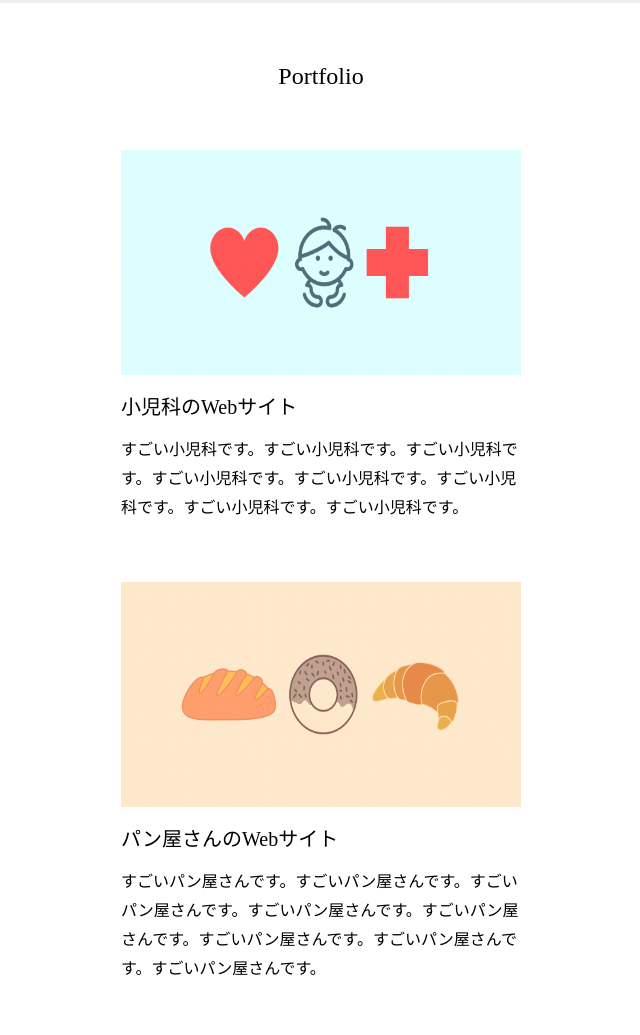
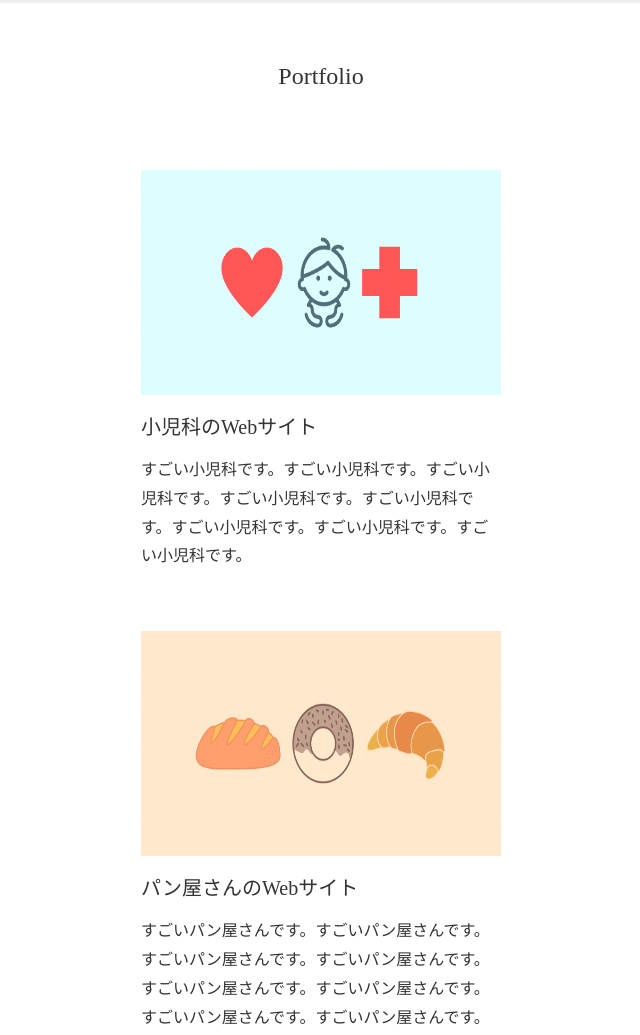
Before and after one commit to yokaron/yokaron.github.io, a plain HTML site: page index.html in a window 1280 px wide. Shown: the part 181-1216 px from the top of the page, without its empty margins (319-959 px from the left). Drawn offline with Linux system fonts and the light colour scheme.

Commit message:
Add files via upload

```diff
--- a/css/style.css
+++ b/css/style.css
@@ -2,6 +2,7 @@
 
 body {
   margin: 0;
+  color: #333;
 }
 
 img {
@@ -19,6 +20,19 @@ h1, h2 {
 .container {
   width: 400px;
   margin: 0 auto;
+}
+
+section {
+  padding: 20px;
+}
+
+main section a {
+  text-decoration: none;
+  color: #333;
+}
+
+main section:hover {
+  background-color: #eeeeee;
 }
 
 /* header */
@@ -75,7 +89,7 @@ main p {
 }
 
 main section + section {
-  margin-top: 60px;
+  margin-top: 20px;
 }
 
 /* footer */
--- a/index.html
+++ b/index.html
@@ -52,19 +52,21 @@
     <div class="container">
       <h1>Portfolio</h1>
       <section>
+        <a href="#">
           <img
             src="img/pediatrics.png"
             alt="小児科のウェブサイト"
-          width="400"
+            width="360"
             height="225">
           <h2>小児科のWebサイト</h2>
           <p>すごい小児科です。すごい小児科です。すごい小児科です。すごい小児科です。すごい小児科です。すごい小児科です。すごい小児科です。すごい小児科です。</p>
+        </a>
       </section>
       <section>
         <img
           src="img/bakery.png"
           alt="パン屋さんのウェブサイト"
-          width="400"
+          width="360"
           height="225">
         <h2>パン屋さんのWebサイト</h2>
         <p>すごいパン屋さんです。すごいパン屋さんです。すごいパン屋さんです。すごいパン屋さんです。すごいパン屋さんです。すごいパン屋さんです。すごいパン屋さんです。すごいパン屋さんです。</p>
@@ -73,7 +75,7 @@
         <img
           src="img/workout.png"
           alt="トレーニングジムのウェブサイト"
-          width="400"
+          width="360"
           height="225">
         <h2>トレーニングジムのWebサイト</h2>
         <p>すごいジムです。すごいジムです。すごいジムです。すごいジムです。すごいジムです。すごいジムです。すごいジムです。すごいジムです。</p>
```
Lines whose indentation alone changed are shown as unchanged.
